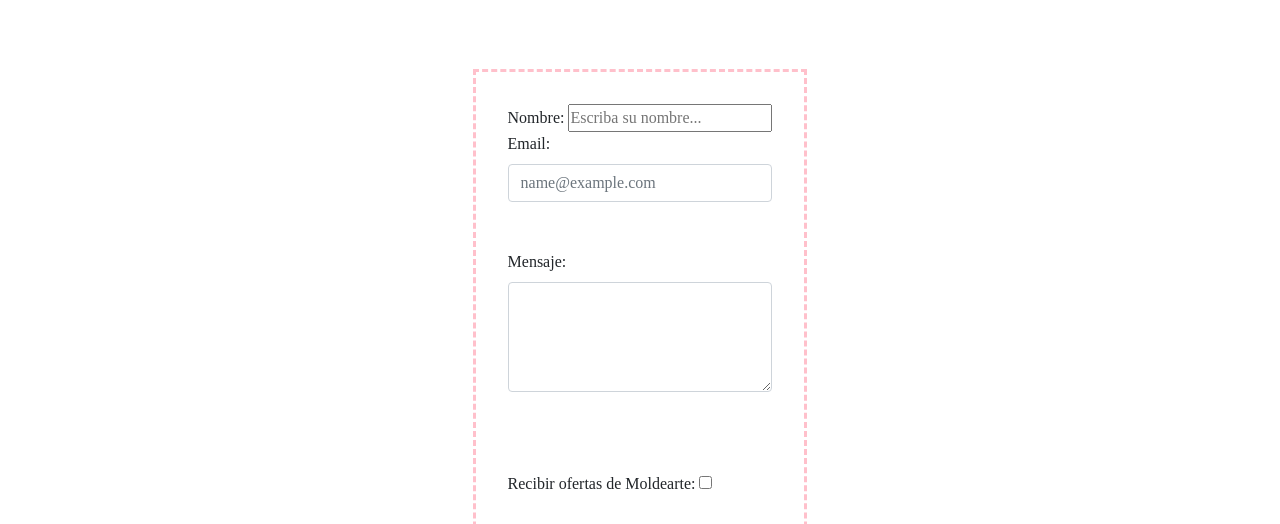
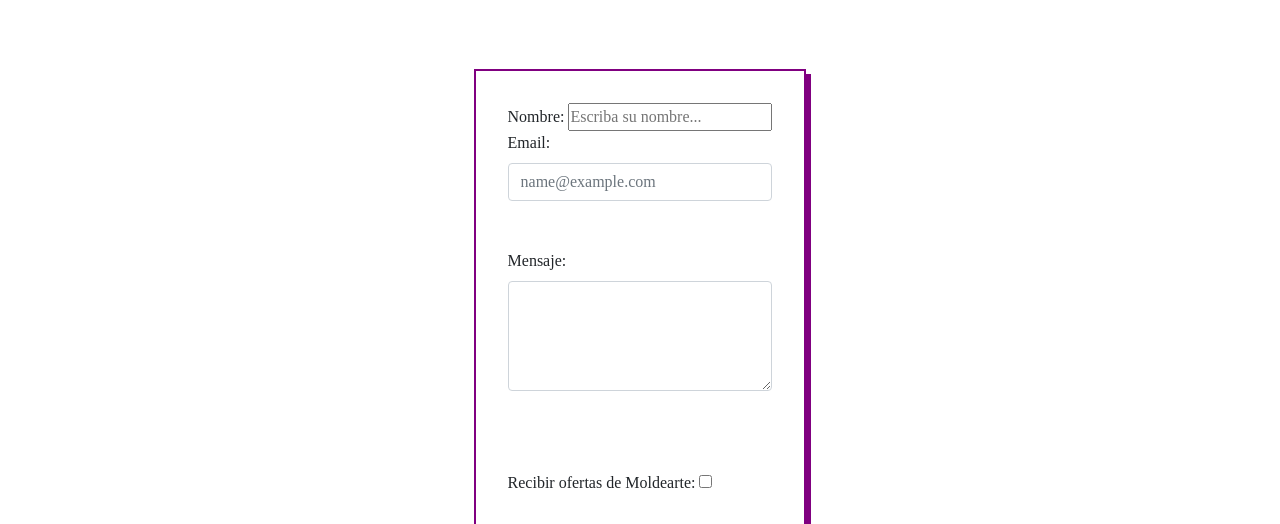
Before and after one commit to GonzaNicotra/MoldeArte, a website: page pages/contacto.html in a window 1280 px wide. Shown: the part 259-783 px from the top of the page. Drawn offline with nearby package versions, Linux system fonts and the light colour scheme.

Commit message:
cuarto commit

```diff
--- a/sass/partials/_layouts.scss
+++ b/sass/partials/_layouts.scss
@@ -11,13 +11,15 @@
 
     &__formulario {
         padding: 2rem 2rem 3rem 2rem;
-        border: pink dashed;
+        border: purple solid 2px;
         margin-bottom: 4rem;
+        box-shadow: 5px 5px 0 purple;
     }
 
     &__texto {
         padding-top: 2rem;
         padding-bottom: 2rem;
+
     }
 
 }
```
Also changed, not shown: estilos/main.css.
